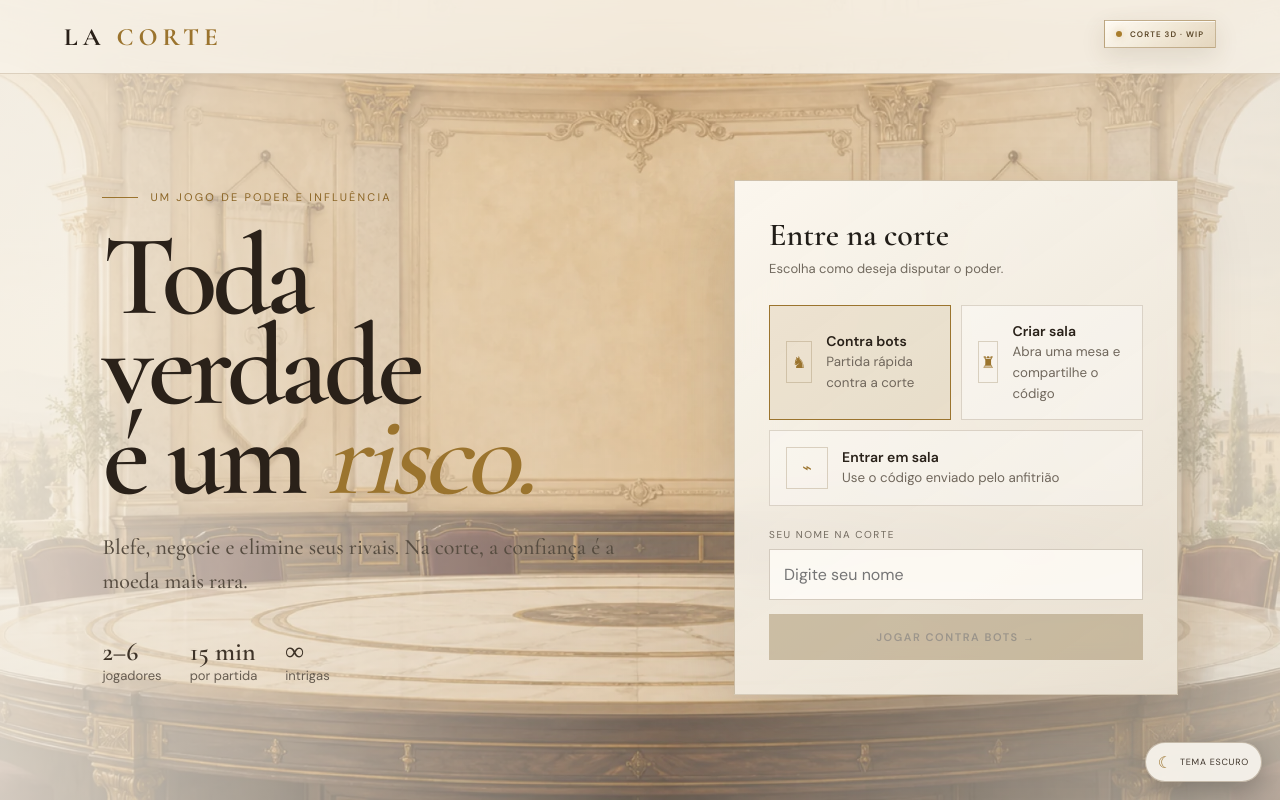
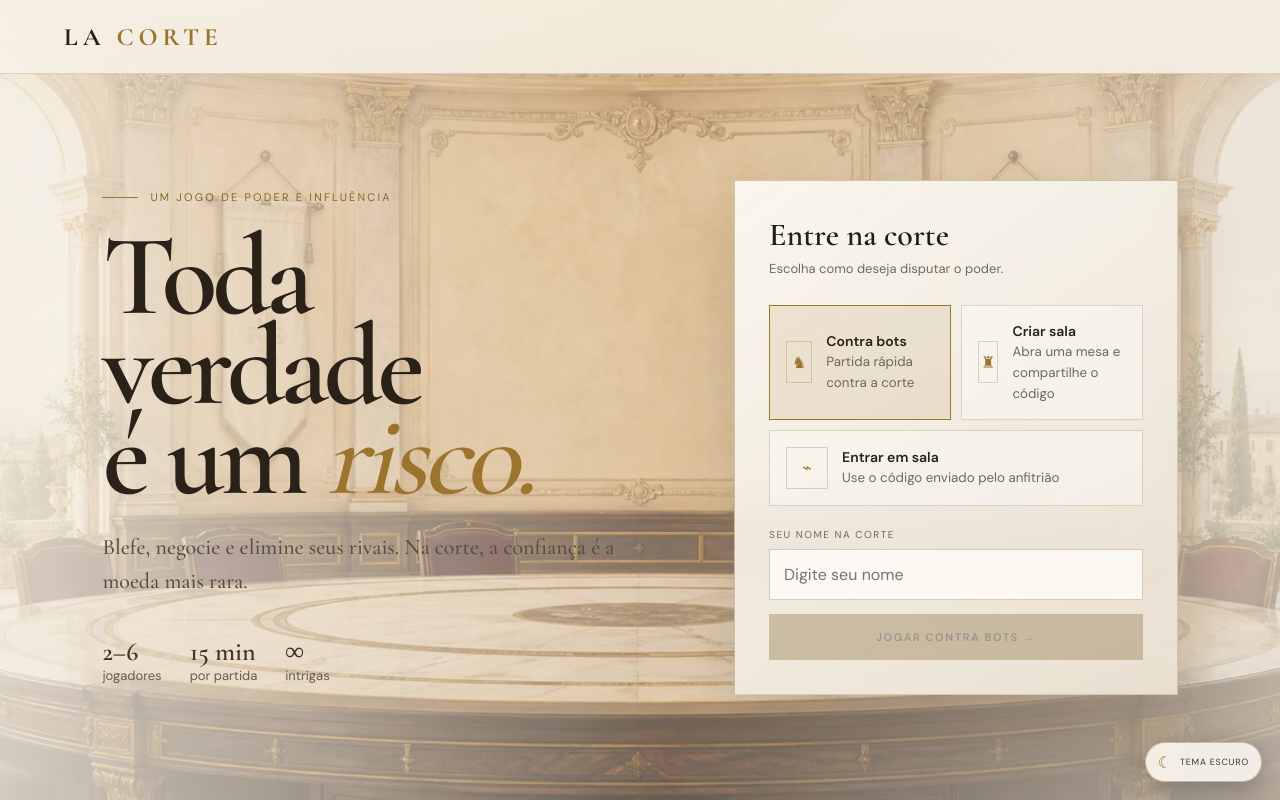
Before and after one commit to ppvaz/coup-game, a website built with Vite: page index.html in a window 1280 px wide. Built offline with nearby package versions, Linux system fonts and the light colour scheme; no server answers.

Commit message:
feat: remove o atalho para a Corte 3D da tela inicial
A rota /3d segue disponível e o botão "Mesa 3D" dentro da partida
continua funcionando; some apenas o link de entrada do lobby, junto
com o CSS que só ele usava.

Co-Authored-By: Claude Opus 4.8 <noreply@anthropic.com>

```diff
--- a/app.js
+++ b/app.js
@@ -1185,11 +1185,7 @@ function renderApp() {
   }
   disposeTabletopPresentation();
   if (state.screen === 'lobby') {
-    root.innerHTML =
-      lobbyHTML(state) +
-      '<a class="lab-entry" href="/3d"><i></i> Corte 3D · WIP</a>' +
-      connectionUIHTML(state) +
-      chatPanelHTML(state);
+    root.innerHTML = lobbyHTML(state) + connectionUIHTML(state) + chatPanelHTML(state);
     bindLobby();
     bindChat(restoreChatFocus);
     return;
--- a/mobile.css
+++ b/mobile.css
@@ -569,24 +569,6 @@ html[data-theme='light'] .gamebar {
 html[data-theme='light'] .brand {
   color: #292018;
 }
-html[data-theme='light'] .lab-entry {
-  border-color: rgba(126, 91, 31, 0.42);
-  background: linear-gradient(145deg, rgba(255, 251, 243, 0.94), rgba(226, 211, 184, 0.88));
-  color: #594526;
-  box-shadow:
-    0 8px 24px rgba(77, 55, 26, 0.12),
-    inset 0 1px rgba(255, 255, 255, 0.78);
-  backdrop-filter: blur(12px);
-}
-html[data-theme='light'] .lab-entry i {
-  background: #a97d2c;
-  box-shadow: 0 0 8px rgba(169, 125, 44, 0.42);
-}
-html[data-theme='light'] .lab-entry:hover {
-  border-color: #9b742e;
-  background: #fbf6ec;
-  color: #2f251b;
-}
 html[data-theme='light'] .round {
   color: #6f6558;
 }
--- a/styles.css
+++ b/styles.css
@@ -48,35 +48,6 @@ button {
 }
 .brand span {
   color: var(--gold);
-}
-.lab-entry {
-  position: fixed;
-  z-index: 3;
-  top: 20px;
-  right: 5vw;
-  display: inline-flex;
-  align-items: center;
-  gap: 8px;
-  padding: 8px 11px;
-  border: 1px solid rgba(217, 181, 107, 0.28);
-  color: #bdb3a3;
-  background: rgba(8, 7, 6, 0.38);
-  text-decoration: none;
-  text-transform: uppercase;
-  font-size: 8px;
-  font-weight: 700;
-  letter-spacing: 0.13em;
-}
-.lab-entry i {
-  width: 6px;
-  height: 6px;
-  border-radius: 50%;
-  background: #d9b56b;
-  box-shadow: 0 0 9px rgba(217, 181, 107, 0.65);
-}
-.lab-entry:hover {
-  color: #eee6d6;
-  border-color: #d9b56b;
 }
 .landing {
   display: grid;
```
